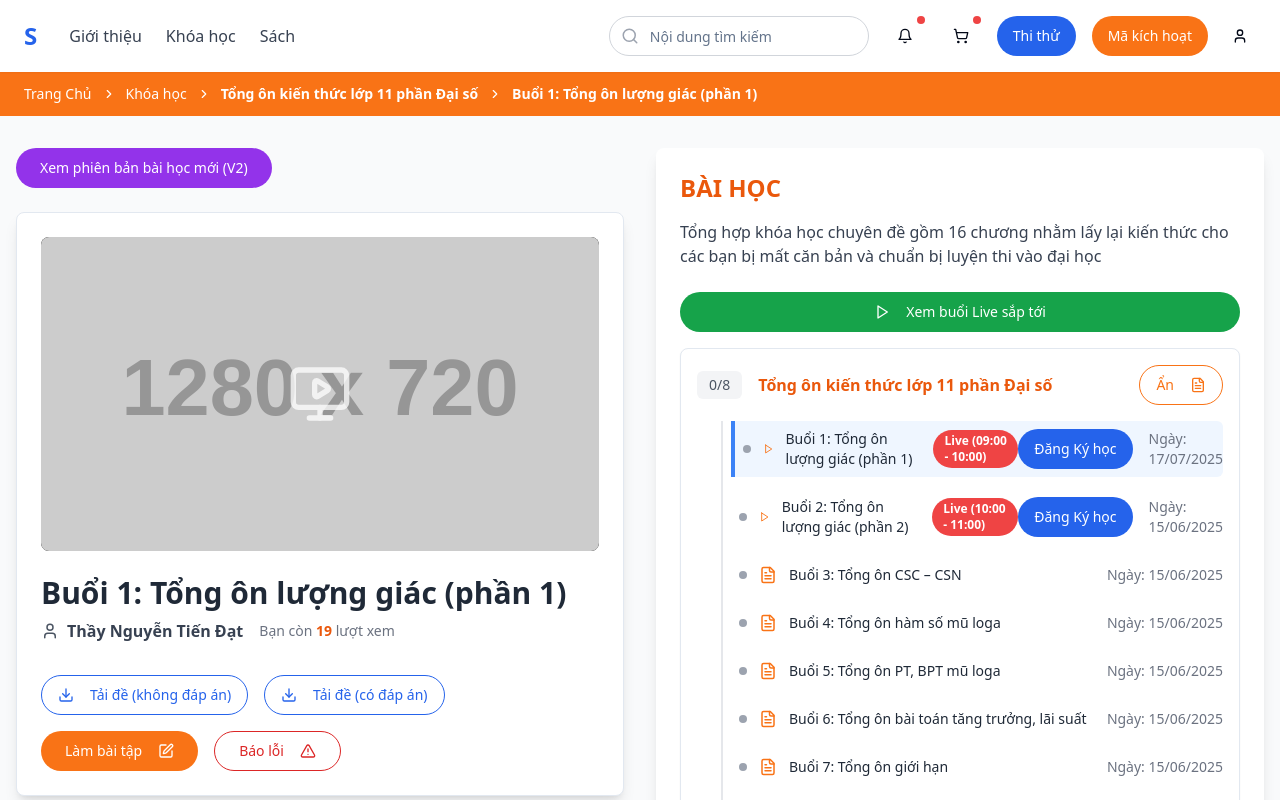
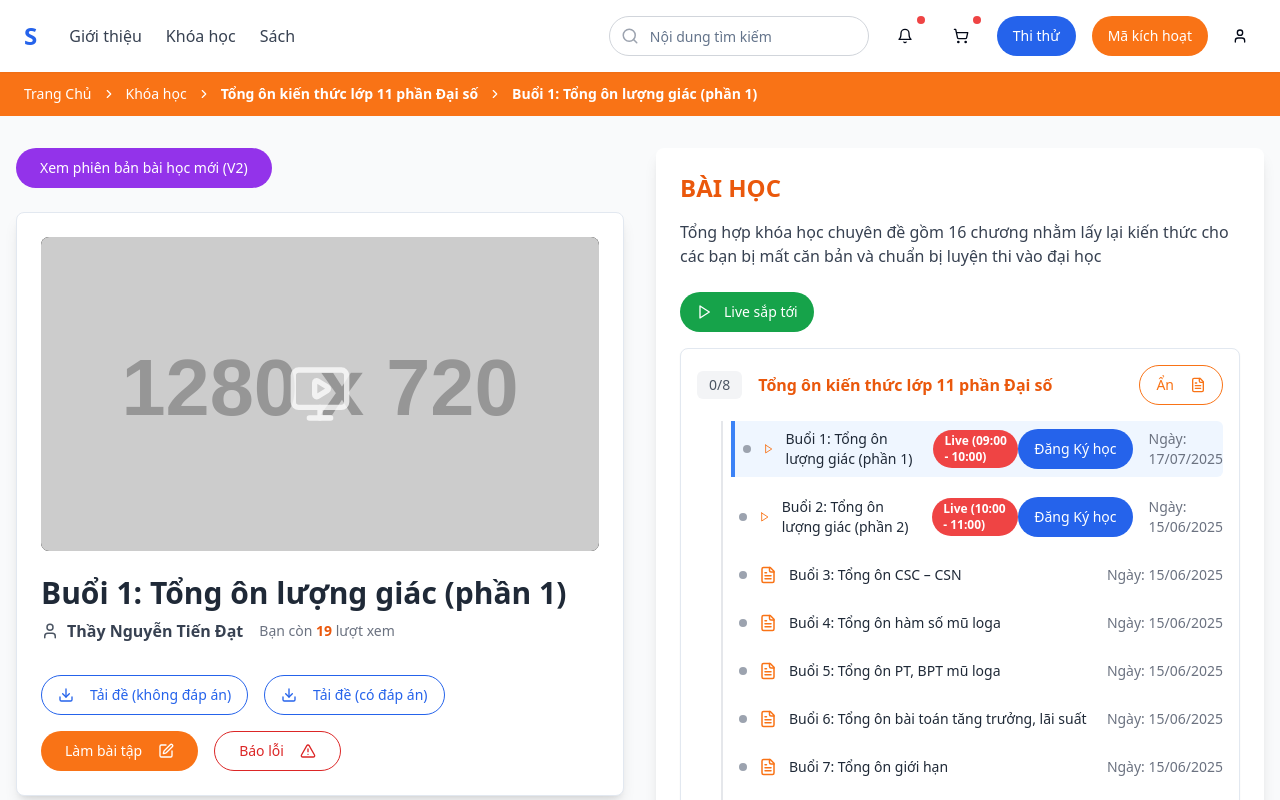
Before and after one commit to hoangminhhn/SSStudy2, a React (Vite) app: page /lesson/buoi-1-tong-on-luong-giac-phan-1 in a window 1280 px wide. Shown: the top 800 px of the page. Built offline with nearby package versions, Linux system fonts and the light colour scheme.

Commit message:
[dyad] Điều chỉnh vị trí và kích thước nút "Live sắp tới" - wrote 1 file(s)

```diff
--- a/src/components/course/CourseContent.tsx
+++ b/src/components/course/CourseContent.tsx
@@ -369,13 +369,13 @@ const CourseContent: React.FC<CourseContentProps> = ({ isSidebar = false }) => {
       )}
 
       {nextLiveSessionInfo && (
-        <div className="mb-4">
+        <div className={`mb-4 ${isSidebar ? 'pt-0' : ''}`}>
           <Button
             onClick={scrollToNextLiveSession}
-            className="bg-green-600 hover:bg-green-700 text-white rounded-full px-6 py-3 w-full"
+            className="bg-green-600 hover:bg-green-700 text-white rounded-full px-4 py-2 text-sm"
           >
-            <Play size={18} className="mr-2" />
-            Xem buổi Live sắp tới
+            <Play size={16} className="mr-1" />
+            Live sắp tới
           </Button>
         </div>
       )}
```
